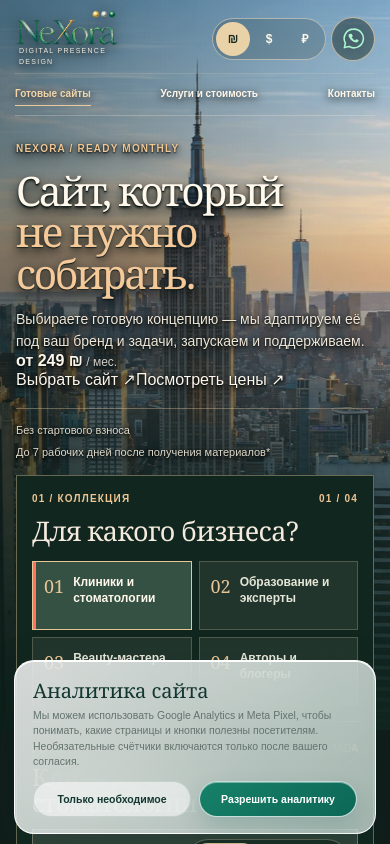
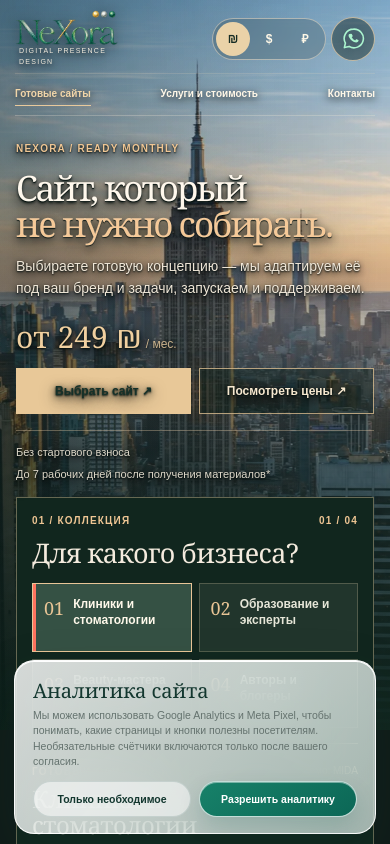
Before and after one commit to tsstish/nexora, a Next.js app: page /building-preview in a window 390 px wide. Shown: the top 844 px of the page. Built offline with nearby package versions, Linux system fonts and the light colour scheme; no server answers.

Commit message:
style(mobile): prominent offer, pricing and two clear actions

```diff
--- a/src/app/building-preview/MobileShowroom.module.css
+++ b/src/app/building-preview/MobileShowroom.module.css
@@ -55,3 +55,15 @@
 @media(max-width:360px){.mobile{width:calc(100% - 22px)}.catalog{padding:13px 10px}.choices button{padding:10px 7px}.choices strong{font-size:11px}.demoBrand{font-size:9px}.prices strong{font-size:21px}}
 @media(min-width:1025px){.mobile{display:none}}
 @media(prefers-reduced-motion:reduce){.action{transition:none}}
+
+
+/* 2026-11: the mobile hero states the offer before the live demo. */
+@media(max-width:1024px){
+ .introPrice{display:block;margin:18px 0 13px;font:400 30px/1.25 Georgia,serif;color:#f0d0a0}
+ .introActions{display:flex;flex-wrap:wrap;gap:8px}
+ .introActions a{display:inline-flex;align-items:center;justify-content:center;min-height:46px;padding:11px 14px;font-size:12px;font-weight:700;background:#e8c898;color:#153129;text-align:center;flex:1 1 150px}
+ .introActions a:last-child{border:1px solid rgba(232,200,152,.75);background:rgba(10,30,24,.4);color:#f7e9d0}
+ .intro h1{font-size:clamp(35px,8.9vw,53px)}
+ .intro h1 em{font-style:normal;color:#f4dab1}
+ .introBottom{margin-top:16px}
+}
```
